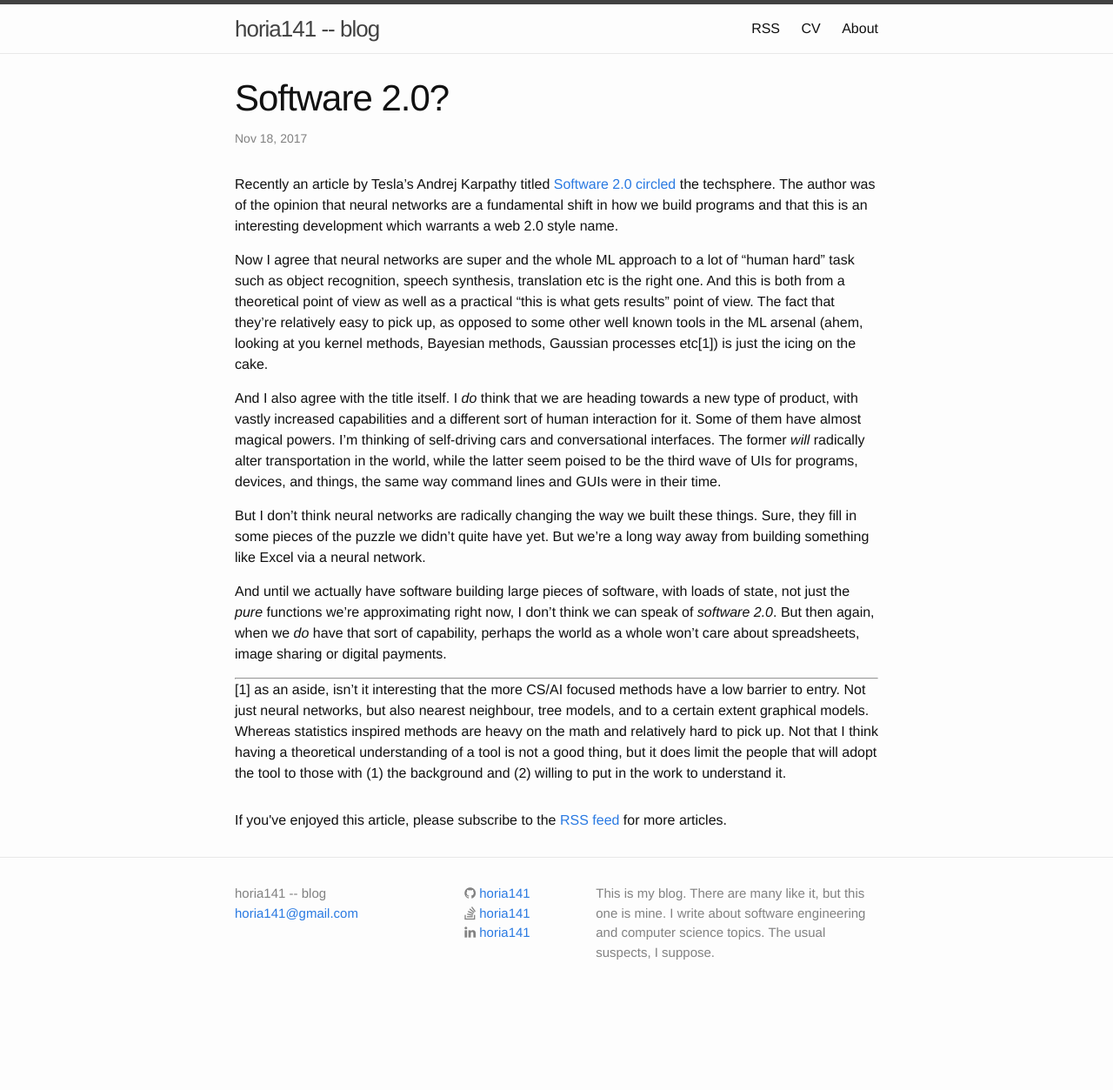
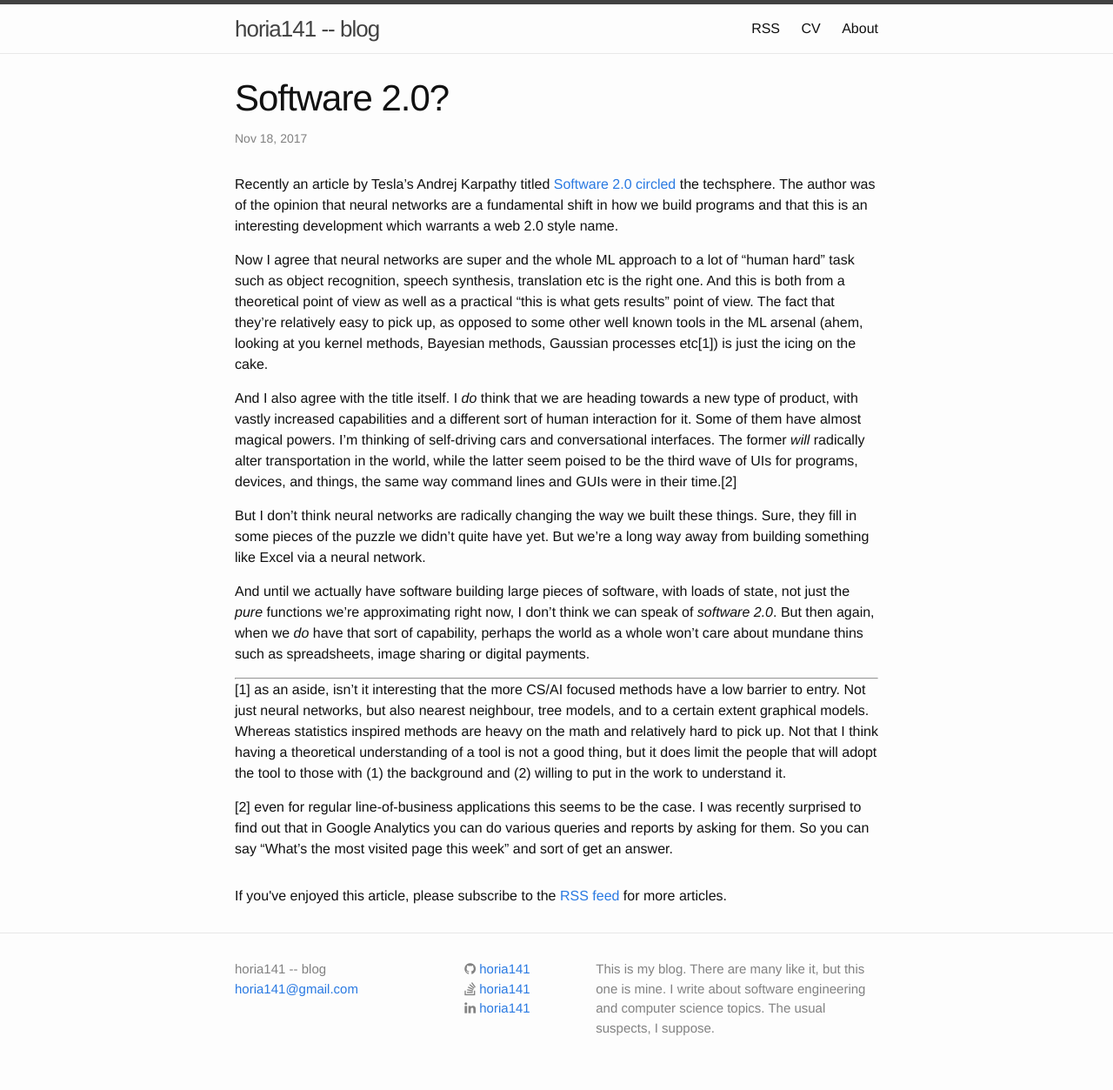
Before and after one commit to horia141/horia141.github.io, a Jekyll site: the page built from _posts/2017-11-18-software-2-0.md, in a window 1280 px wide. Shown: the whole page at 87% size. Built offline with Jekyll 4.4.1, drawn with Linux system fonts in a browser that asks for light colours; comment, search, counter and statistics services are not loaded; before the commit the page ends 1166 px from its top, so only the background shows below that.

```diff
--- a/_posts/2017-11-18-software-2-0.md
+++ b/_posts/2017-11-18-software-2-0.md
@@ -12,11 +12,13 @@ Recently an article by Tesla's Andrej Karpathy titled [Software 2.0 circled](htt
 
 Now I agree that neural networks are super and the whole ML approach to a lot of “human hard” task such as object recognition, speech synthesis, translation etc is the right one. And this is both from a theoretical point of view as well as a practical “this is what gets results" point of view. The fact that they're relatively easy to pick up, as opposed to some other well known tools in the ML arsenal (ahem, looking at you kernel methods, Bayesian methods, Gaussian processes etc[1]) is just the icing on the cake.
 
-And I also agree with the title itself. I _do_ think that we are heading towards a new type of product, with vastly increased capabilities and a different sort of human interaction for it. Some of them have almost magical powers. I'm thinking of self-driving cars and conversational interfaces. The former _will_ radically alter transportation in the world, while the latter seem poised to be the third wave of UIs for programs, devices, and things, the same way command lines and GUIs were in their time.
+And I also agree with the title itself. I _do_ think that we are heading towards a new type of product, with vastly increased capabilities and a different sort of human interaction for it. Some of them have almost magical powers. I'm thinking of self-driving cars and conversational interfaces. The former _will_ radically alter transportation in the world, while the latter seem poised to be the third wave of UIs for programs, devices, and things, the same way command lines and GUIs were in their time.[2]
 
 But I don't think neural networks are radically changing the way we built these things. Sure, they fill in some pieces of the puzzle we didn't quite have yet. But we're a long way away from building something like Excel via a neural network.
 
-And until we actually have software building large pieces of software, with loads of state, not just the _pure_ functions we're approximating right now, I don't think we can speak of _software 2.0_. But then again, when we _do_ have that sort of capability, perhaps the world as a whole won't care about spreadsheets, image sharing or digital payments.
+And until we actually have software building large pieces of software, with loads of state, not just the _pure_ functions we're approximating right now, I don't think we can speak of _software 2.0_. But then again, when we _do_ have that sort of capability, perhaps the world as a whole won't care about mundane thins such as spreadsheets, image sharing or digital payments.
 
 ---
 [1] as an aside, isn't it interesting that the more CS/AI focused methods have a low barrier to entry. Not just neural networks, but also nearest neighbour, tree models, and to a certain extent graphical models. Whereas statistics inspired methods are heavy on the math and relatively hard to pick up. Not that I think having a theoretical understanding of a tool is not a good thing, but it does limit the people that will adopt the tool to those with (1) the background and (2) willing to put in the work to understand it.
+
+[2] even for regular line-of-business applications this seems to be the case. I was recently surprised to find out that in Google Analytics you can do various queries and reports by asking for them. So you can say "What's the most visited page this week" and sort of get an answer.
```
Also changed, not shown: _posts/2017-11-24-friday-blast-18.md (+1 -1 lines).
